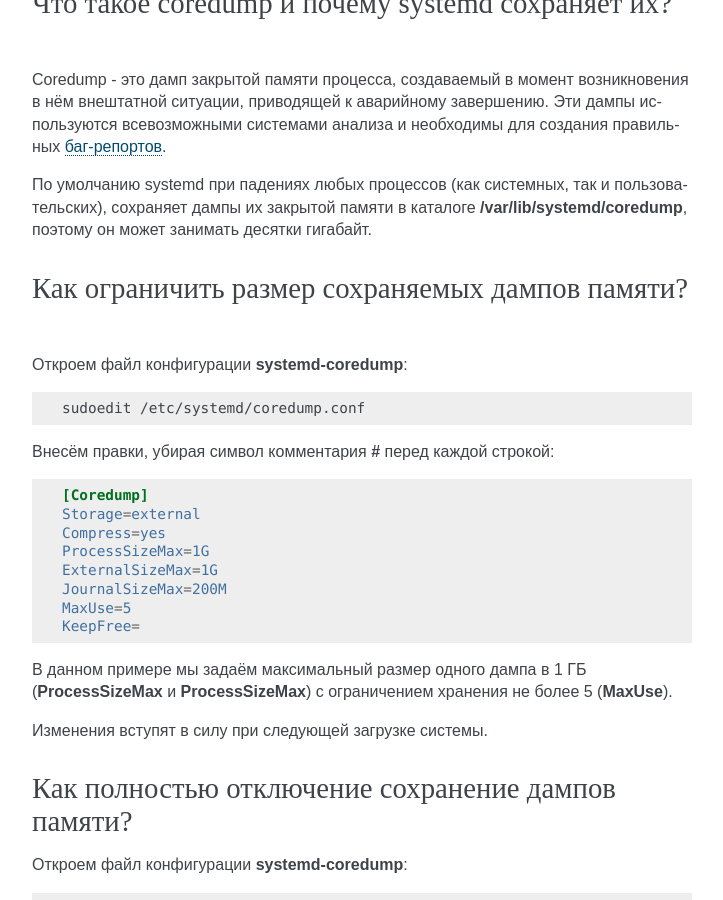
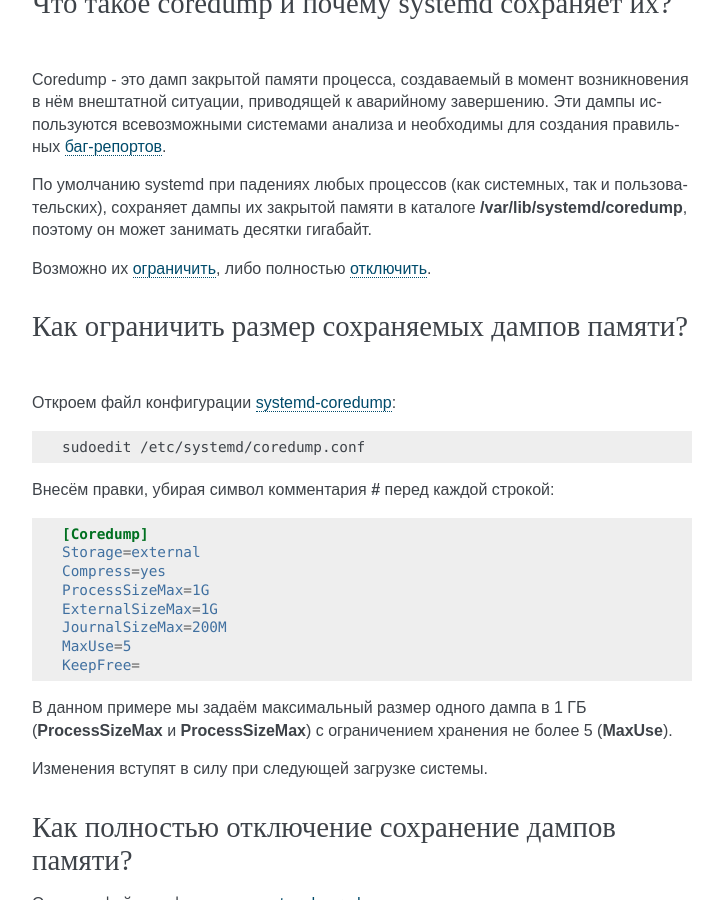
Before and after one commit to RussianFedora/FAQ, a Sphinx documentation site: the page built from source/administration.rst, in a window 1280 px wide and 900 px high, scrolled down 22343 px. Shown: the whole window, without its empty margins (388-1111 px from the left). Built offline with Sphinx 7.4.7, drawn with Linux system fonts in a browser that asks for light colours.

```diff
--- a/source/administration.rst
+++ b/source/administration.rst
@@ -1277,13 +1277,15 @@ Coredump - это дамп закрытой памяти процесса, со
 
 По умолчанию systemd при падениях любых процессов (как системных, так и пользовательских), сохраняет дампы их закрытой памяти в каталоге **/var/lib/systemd/coredump**, поэтому он может занимать десятки гигабайт.
 
+Возможно их :ref:`ограничить <codedump-limit>`, либо полностью :ref:`отключить <codedump-disable>`.
+
 .. index:: systemd, crash dump, coredump, limit
 .. _codedump-limit:
 
 Как ограничить размер сохраняемых дампов памяти?
 ===================================================
 
-Откроем файл конфигурации **systemd-coredump**:
+Откроем файл конфигурации :ref:`systemd-coredump <codedump-info>`:
 
 .. code-block:: text
 
@@ -1312,7 +1314,7 @@ Coredump - это дамп закрытой памяти процесса, со
 Как полностью отключение сохранение дампов памяти?
 =====================================================
 
-Откроем файл конфигурации **systemd-coredump**:
+Откроем файл конфигурации :ref:`systemd-coredump <codedump-info>`:
 
 .. code-block:: text
 
```
